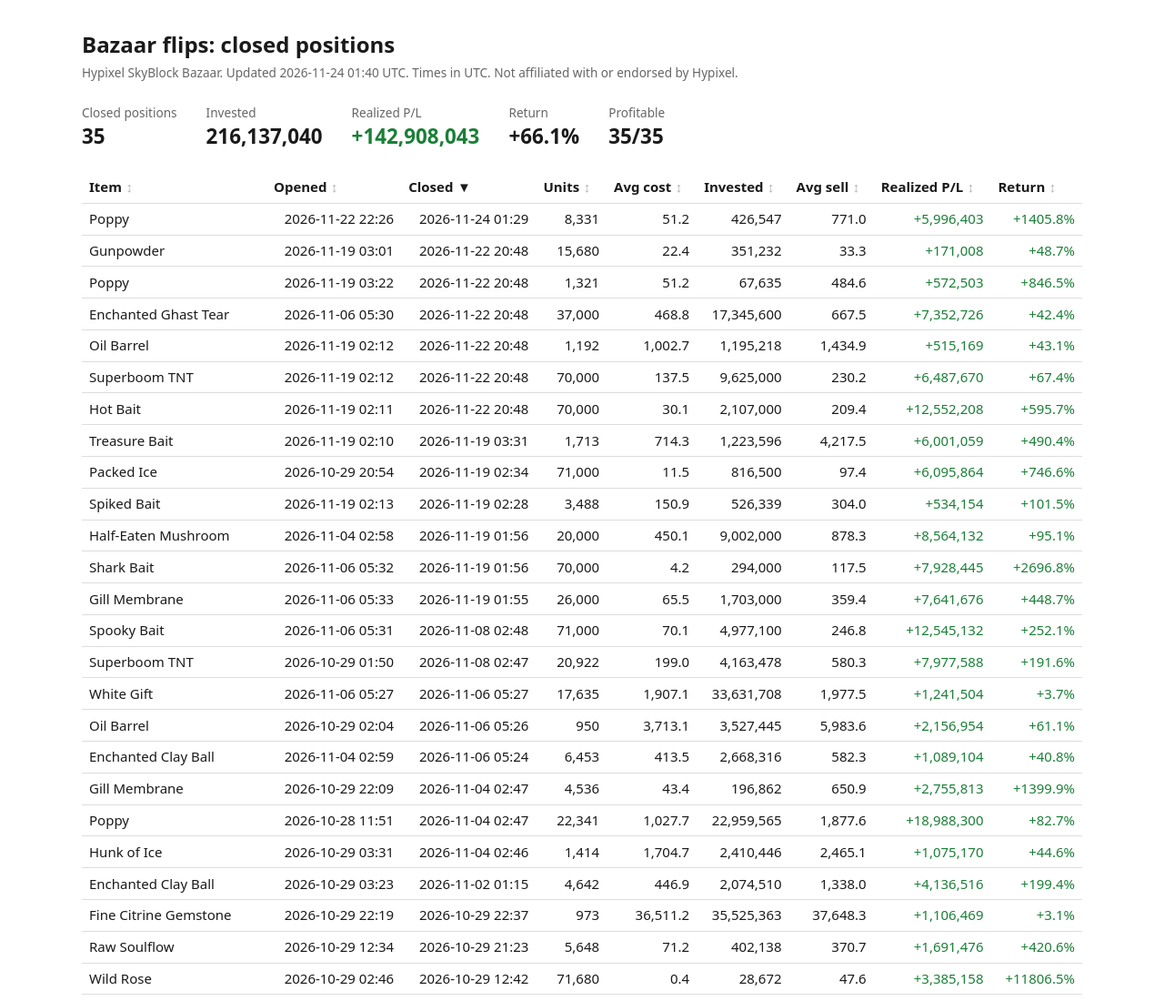
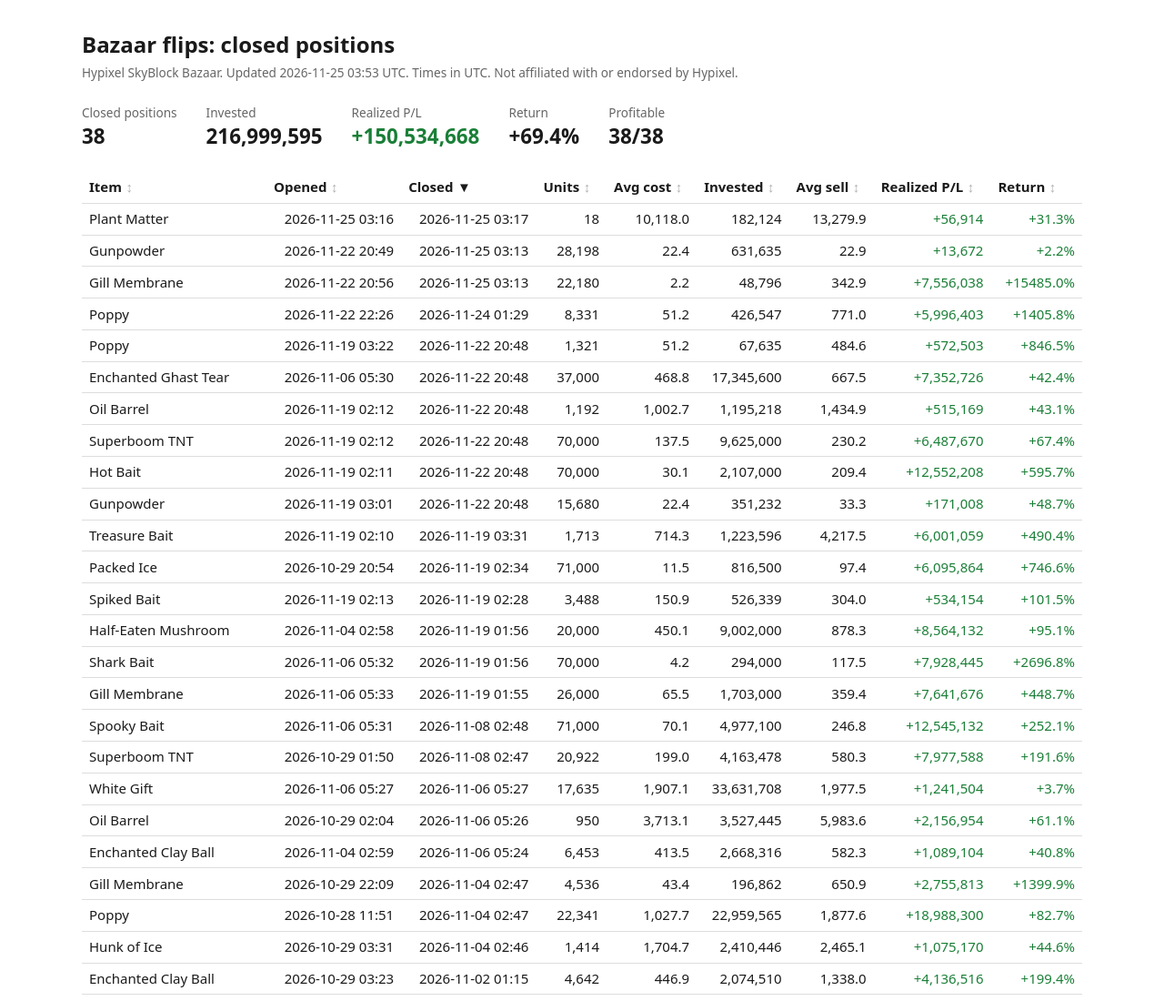
Before and after one commit to rylandhill/bazaar-flips, a plain HTML site: page index.html in a window 1280 px wide. Shown: the top 1100 px of the page at 91% size. Drawn offline with Linux system fonts and the light colour scheme.

Commit message:
Update closed positions (38)

```diff
--- a/index.html
+++ b/index.html
@@ -24,23 +24,26 @@ th[data-asc="0"]::after{content:"\25BC";opacity:1;color:var(--fg)}
 }
 </style></head><body>
 <h1>Bazaar flips: closed positions</h1>
-<div class="mut">Hypixel SkyBlock Bazaar. Updated 2026-11-24 01:40 UTC. Times in UTC.
+<div class="mut">Hypixel SkyBlock Bazaar. Updated 2026-11-25 03:53 UTC. Times in UTC.
 Not affiliated with or endorsed by Hypixel.</div>
 <div class="tiles">
-<div class="tile"><span class="mut">Closed positions</span><b>35</b></div>
-<div class="tile"><span class="mut">Invested</span><b>216,137,040</b></div>
-<div class="tile"><span class="mut">Realized P/L</span><b class="pos">+142,908,043</b></div>
-<div class="tile"><span class="mut">Return</span><b>+66.1%</b></div>
-<div class="tile"><span class="mut">Profitable</span><b>35/35</b></div>
+<div class="tile"><span class="mut">Closed positions</span><b>38</b></div>
+<div class="tile"><span class="mut">Invested</span><b>216,999,595</b></div>
+<div class="tile"><span class="mut">Realized P/L</span><b class="pos">+150,534,668</b></div>
+<div class="tile"><span class="mut">Return</span><b>+69.4%</b></div>
+<div class="tile"><span class="mut">Profitable</span><b>38/38</b></div>
 </div>
 <table><thead><tr><th data-i="0">Item</th><th data-i="1">Opened</th><th data-i="2" data-asc="0">Closed</th><th data-i="3">Units</th><th data-i="4">Avg cost</th><th data-i="5">Invested</th><th data-i="6">Avg sell</th><th data-i="7">Realized P/L</th><th data-i="8">Return</th></tr></thead><tbody>
+<tr><td data-label="Item" data-k="plant matter">Plant Matter</td><td data-label="Opened" data-k="1795576605" style="text-align:right">2026-11-25 03:16</td><td data-label="Closed" data-k="1795576670" style="text-align:right">2026-11-25 03:17</td><td data-label="Units" data-k="18.0" style="text-align:right">18</td><td data-label="Avg cost" data-k="10118.0" style="text-align:right">10,118.0</td><td data-label="Invested" data-k="182124.0" style="text-align:right">182,124</td><td data-label="Avg sell" data-k="13279.90125" style="text-align:right">13,279.9</td><td data-label="Realized P/L" data-k="56914.2225" class="pos" style="text-align:right">+56,914</td><td data-label="Return" data-k="0.31250259438624234" class="pos" style="text-align:right">+31.3%</td></tr>
+<tr><td data-label="Item" data-k="gunpowder">Gunpowder</td><td data-label="Opened" data-k="1795380563" style="text-align:right">2026-11-22 20:49</td><td data-label="Closed" data-k="1795576400" style="text-align:right">2026-11-25 03:13</td><td data-label="Units" data-k="28198.0" style="text-align:right">28,198</td><td data-label="Avg cost" data-k="22.4" style="text-align:right">22.4</td><td data-label="Invested" data-k="631635.2" style="text-align:right">631,635</td><td data-label="Avg sell" data-k="22.88485683825094" style="text-align:right">22.9</td><td data-label="Realized P/L" data-k="13671.993125000019" class="pos" style="text-align:right">+13,672</td><td data-label="Return" data-k="0.02164539456477413" class="pos" style="text-align:right">+2.2%</td></tr>
+<tr><td data-label="Item" data-k="gill membrane">Gill Membrane</td><td data-label="Opened" data-k="1795381007" style="text-align:right">2026-11-22 20:56</td><td data-label="Closed" data-k="1795576400" style="text-align:right">2026-11-25 03:13</td><td data-label="Units" data-k="22180.0" style="text-align:right">22,180</td><td data-label="Avg cost" data-k="2.2" style="text-align:right">2.2</td><td data-label="Invested" data-k="48796.0" style="text-align:right">48,796</td><td data-label="Avg sell" data-k="342.8689846088819" style="text-align:right">342.9</td><td data-label="Realized P/L" data-k="7556038.078625" class="pos" style="text-align:right">+7,556,038</td><td data-label="Return" data-k="154.84953845858269" class="pos" style="text-align:right">+15485.0%</td></tr>
 <tr><td data-label="Item" data-k="poppy">Poppy</td><td data-label="Opened" data-k="1795386405" style="text-align:right">2026-11-22 22:26</td><td data-label="Closed" data-k="1795483771" style="text-align:right">2026-11-24 01:29</td><td data-label="Units" data-k="8331.0" style="text-align:right">8,331</td><td data-label="Avg cost" data-k="51.200000000000024" style="text-align:right">51.2</td><td data-label="Invested" data-k="426547.2000000002" style="text-align:right">426,547</td><td data-label="Avg sell" data-k="770.9698903943105" style="text-align:right">771.0</td><td data-label="Realized P/L" data-k="5996402.956875" class="pos" style="text-align:right">+5,996,403</td><td data-label="Return" data-k="14.058005671763869" class="pos" style="text-align:right">+1405.8%</td></tr>
-<tr><td data-label="Item" data-k="gunpowder">Gunpowder</td><td data-label="Opened" data-k="1795057312" style="text-align:right">2026-11-19 03:01</td><td data-label="Closed" data-k="1795380512" style="text-align:right">2026-11-22 20:48</td><td data-label="Units" data-k="15680.0" style="text-align:right">15,680</td><td data-label="Avg cost" data-k="22.4" style="text-align:right">22.4</td><td data-label="Invested" data-k="351232.0" style="text-align:right">351,232</td><td data-label="Avg sell" data-k="33.306106808035715" style="text-align:right">33.3</td><td data-label="Realized P/L" data-k="171007.75474999996" class="pos" style="text-align:right">+171,008</td><td data-label="Return" data-k="0.48687976821587997" class="pos" style="text-align:right">+48.7%</td></tr>
 <tr><td data-label="Item" data-k="poppy">Poppy</td><td data-label="Opened" data-k="1795058556" style="text-align:right">2026-11-19 03:22</td><td data-label="Closed" data-k="1795380512" style="text-align:right">2026-11-22 20:48</td><td data-label="Units" data-k="1321.0" style="text-align:right">1,321</td><td data-label="Avg cost" data-k="51.19999999999997" style="text-align:right">51.2</td><td data-label="Invested" data-k="67635.19999999995" style="text-align:right">67,635</td><td data-label="Avg sell" data-k="484.5863750000001" style="text-align:right">484.6</td><td data-label="Realized P/L" data-k="572503.4013750001" class="pos" style="text-align:right">+572,503</td><td data-label="Return" data-k="8.464577636718758" class="pos" style="text-align:right">+846.5%</td></tr>
 <tr><td data-label="Item" data-k="enchanted ghast tear">Enchanted Ghast Tear</td><td data-label="Opened" data-k="1793943034" style="text-align:right">2026-11-06 05:30</td><td data-label="Closed" data-k="1795380512" style="text-align:right">2026-11-22 20:48</td><td data-label="Units" data-k="37000.0" style="text-align:right">37,000</td><td data-label="Avg cost" data-k="468.8" style="text-align:right">468.8</td><td data-label="Invested" data-k="17345600.0" style="text-align:right">17,345,600</td><td data-label="Avg sell" data-k="667.5223345945946" style="text-align:right">667.5</td><td data-label="Realized P/L" data-k="7352726.379999998" class="pos" style="text-align:right">+7,352,726</td><td data-label="Return" data-k="0.4238957649202102" class="pos" style="text-align:right">+42.4%</td></tr>
 <tr><td data-label="Item" data-k="oil barrel">Oil Barrel</td><td data-label="Opened" data-k="1795054365" style="text-align:right">2026-11-19 02:12</td><td data-label="Closed" data-k="1795380512" style="text-align:right">2026-11-22 20:48</td><td data-label="Units" data-k="1192.0" style="text-align:right">1,192</td><td data-label="Avg cost" data-k="1002.7000000000002" style="text-align:right">1,002.7</td><td data-label="Invested" data-k="1195218.4000000001" style="text-align:right">1,195,218</td><td data-label="Avg sell" data-k="1434.8887648909395" style="text-align:right">1,434.9</td><td data-label="Realized P/L" data-k="515169.00774999964" class="pos" style="text-align:right">+515,169</td><td data-label="Return" data-k="0.43102499739796474" class="pos" style="text-align:right">+43.1%</td></tr>
 <tr><td data-label="Item" data-k="superboom tnt">Superboom TNT</td><td data-label="Opened" data-k="1795054322" style="text-align:right">2026-11-19 02:12</td><td data-label="Closed" data-k="1795380512" style="text-align:right">2026-11-22 20:48</td><td data-label="Units" data-k="70000.0" style="text-align:right">70,000</td><td data-label="Avg cost" data-k="137.5" style="text-align:right">137.5</td><td data-label="Invested" data-k="9625000.0" style="text-align:right">9,625,000</td><td data-label="Avg sell" data-k="230.18100000000004" style="text-align:right">230.2</td><td data-label="Realized P/L" data-k="6487670.000000002" class="pos" style="text-align:right">+6,487,670</td><td data-label="Return" data-k="0.6740436363636365" class="pos" style="text-align:right">+67.4%</td></tr>
 <tr><td data-label="Item" data-k="hot bait">Hot Bait</td><td data-label="Opened" data-k="1795054261" style="text-align:right">2026-11-19 02:11</td><td data-label="Closed" data-k="1795380512" style="text-align:right">2026-11-22 20:48</td><td data-label="Units" data-k="70000.0" style="text-align:right">70,000</td><td data-label="Avg cost" data-k="30.1" style="text-align:right">30.1</td><td data-label="Invested" data-k="2107000.0" style="text-align:right">2,107,000</td><td data-label="Avg sell" data-k="209.41725" style="text-align:right">209.4</td><td data-label="Realized P/L" data-k="12552207.5" class="pos" style="text-align:right">+12,552,208</td><td data-label="Return" data-k="5.957383720930233" class="pos" style="text-align:right">+595.7%</td></tr>
+<tr><td data-label="Item" data-k="gunpowder">Gunpowder</td><td data-label="Opened" data-k="1795057312" style="text-align:right">2026-11-19 03:01</td><td data-label="Closed" data-k="1795380512" style="text-align:right">2026-11-22 20:48</td><td data-label="Units" data-k="15680.0" style="text-align:right">15,680</td><td data-label="Avg cost" data-k="22.4" style="text-align:right">22.4</td><td data-label="Invested" data-k="351232.0" style="text-align:right">351,232</td><td data-label="Avg sell" data-k="33.306106808035715" style="text-align:right">33.3</td><td data-label="Realized P/L" data-k="171007.75474999996" class="pos" style="text-align:right">+171,008</td><td data-label="Return" data-k="0.48687976821587997" class="pos" style="text-align:right">+48.7%</td></tr>
 <tr><td data-label="Item" data-k="treasure bait">Treasure Bait</td><td data-label="Opened" data-k="1795054225" style="text-align:right">2026-11-19 02:10</td><td data-label="Closed" data-k="1795059094" style="text-align:right">2026-11-19 03:31</td><td data-label="Units" data-k="1713.0" style="text-align:right">1,713</td><td data-label="Avg cost" data-k="714.3000000000002" style="text-align:right">714.3</td><td data-label="Invested" data-k="1223595.9000000004" style="text-align:right">1,223,596</td><td data-label="Avg sell" data-k="4217.544986646234" style="text-align:right">4,217.5</td><td data-label="Realized P/L" data-k="6001058.662124999" class="pos" style="text-align:right">+6,001,059</td><td data-label="Return" data-k="4.904444892406878" class="pos" style="text-align:right">+490.4%</td></tr>
 <tr><td data-label="Item" data-k="packed ice">Packed Ice</td><td data-label="Opened" data-k="1793307263" style="text-align:right">2026-10-29 20:54</td><td data-label="Closed" data-k="1795055687" style="text-align:right">2026-11-19 02:34</td><td data-label="Units" data-k="71000.0" style="text-align:right">71,000</td><td data-label="Avg cost" data-k="11.5" style="text-align:right">11.5</td><td data-label="Invested" data-k="816500.0" style="text-align:right">816,500</td><td data-label="Avg sell" data-k="97.35723393485915" style="text-align:right">97.4</td><td data-label="Realized P/L" data-k="6095863.609375" class="pos" style="text-align:right">+6,095,864</td><td data-label="Return" data-k="7.465846429118187" class="pos" style="text-align:right">+746.6%</td></tr>
 <tr><td data-label="Item" data-k="spiked bait">Spiked Bait</td><td data-label="Opened" data-k="1795054383" style="text-align:right">2026-11-19 02:13</td><td data-label="Closed" data-k="1795055286" style="text-align:right">2026-11-19 02:28</td><td data-label="Units" data-k="3488.0" style="text-align:right">3,488</td><td data-label="Avg cost" data-k="150.89999999999998" style="text-align:right">150.9</td><td data-label="Invested" data-k="526339.2" style="text-align:right">526,339</td><td data-label="Avg sell" data-k="304.040625" style="text-align:right">304.0</td><td data-label="Realized P/L" data-k="534154.5" class="pos" style="text-align:right">+534,154</td><td data-label="Return" data-k="1.0148484095427437" class="pos" style="text-align:right">+101.5%</td></tr>
```
